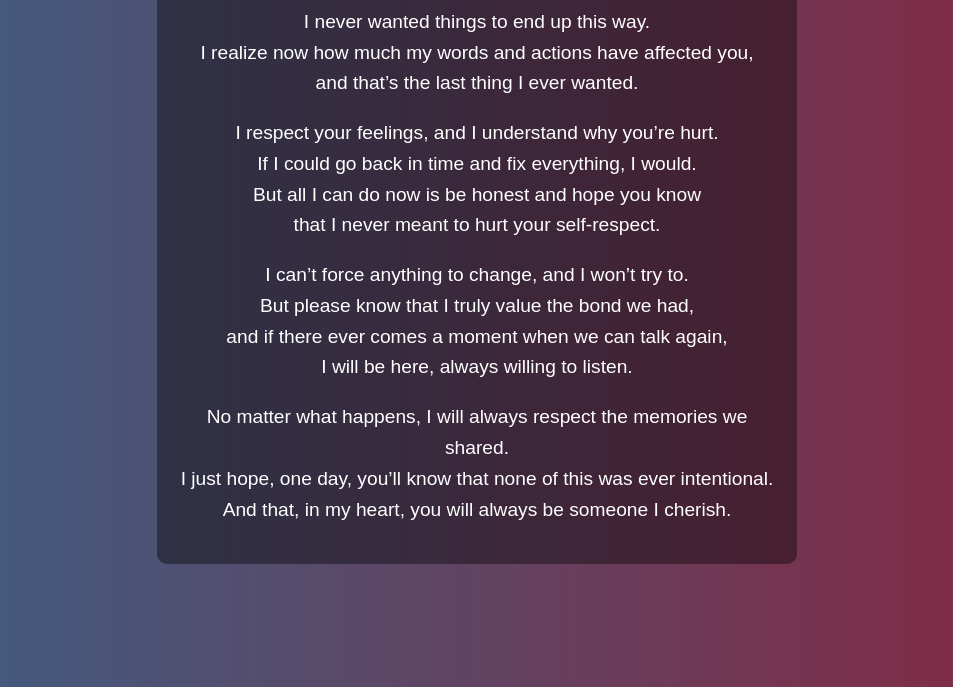
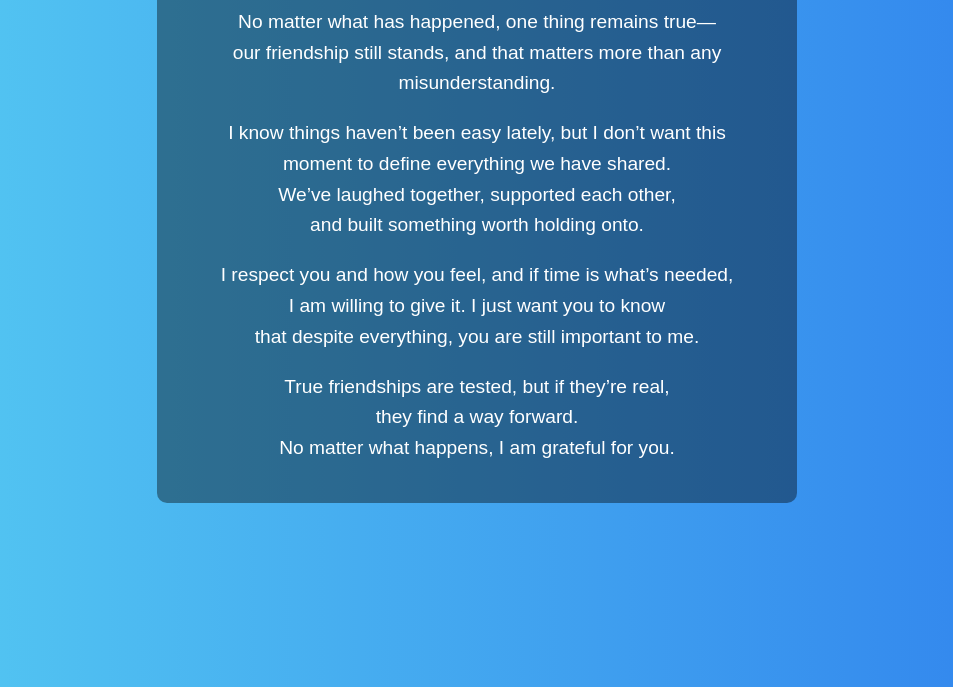
Before and after one commit to Riaan-Soni/Weatheringwu, a plain HTML site: page index.html in a window 1280 px wide. Shown: the part 113-800 px from the top of the page, without its empty margins (163-1116 px from the left). Drawn offline with Linux system fonts and the light colour scheme.

Commit message:
Update index.html

```diff
--- a/index.html
+++ b/index.html
@@ -3,10 +3,10 @@
 <head>
     <meta charset="UTF-8">
     <meta name="viewport" content="width=device-width, initial-scale=1.0">
-    <title>From My Heart to Yours</title>
+    <title>Our Friendship Still Stands</title>
     <style>
         body {
-            background: linear-gradient(to right, #3a6186, #89253e);
+            background: linear-gradient(to right, #56CCF2, #2F80ED);
             color: white;
             text-align: center;
             font-family: Arial, sans-serif;
@@ -31,28 +31,26 @@
 </head>
 <body>
     <div class="message-container">
-        <h1>A Message from the Heart</h1>
+            <h1>Frommy heart to yours</h1>
         <p>
-            I never wanted things to end up this way.<br>
-            I realize now how much my words and actions have affected you,<br>
-            and that’s the last thing I ever wanted.<br>
+            No matter what has happened, one thing remains true—<br>
+            our friendship still stands, and that matters more than any misunderstanding.<br>
         </p>
         <p>
-            I respect your feelings, and I understand why you’re hurt.<br>
-            If I could go back in time and fix everything, I would.<br>
-            But all I can do now is be honest and hope you know<br>
-            that I never meant to hurt your self-respect.<br>
+            I know things haven’t been easy lately, but I don’t want this<br>
+            moment to define everything we have shared.<br>
+            We’ve laughed together, supported each other,<br>
+            and built something worth holding onto.<br>
         </p>
         <p>
-            I can’t force anything to change, and I won’t try to.<br>
-            But please know that I truly value the bond we had,<br>
-            and if there ever comes a moment when we can talk again,<br>
-            I will be here, always willing to listen.<br>
+            I respect you and how you feel, and if time is what’s needed,<br>
+            I am willing to give it. I just want you to know<br>
+            that despite everything, you are still important to me.<br>
         </p>
         <p>
-            No matter what happens, I will always respect the memories we shared.<br>
-            I just hope, one day, you’ll know that none of this was ever intentional.<br>
-            And that, in my heart, you will always be someone I cherish.<br>
+            True friendships are tested, but if they’re real,<br>
+            they find a way forward.<br>
+            No matter what happens, I am grateful for you.<br>
         </p>
     </div>
 </body>
```
